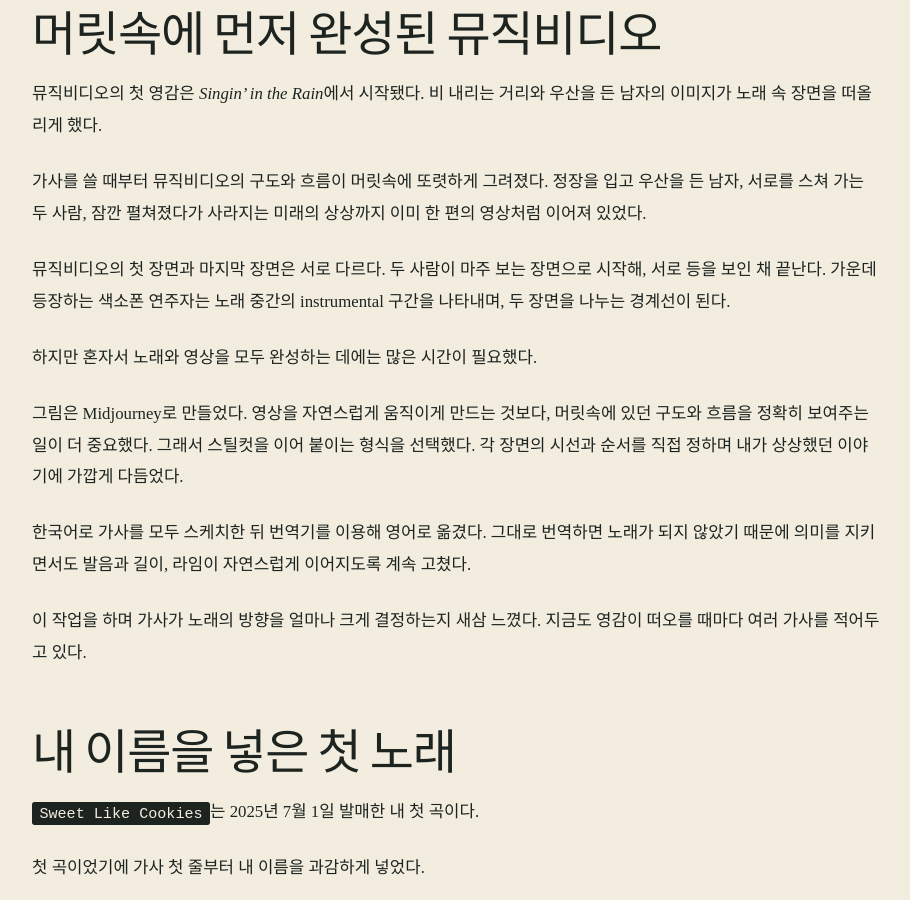
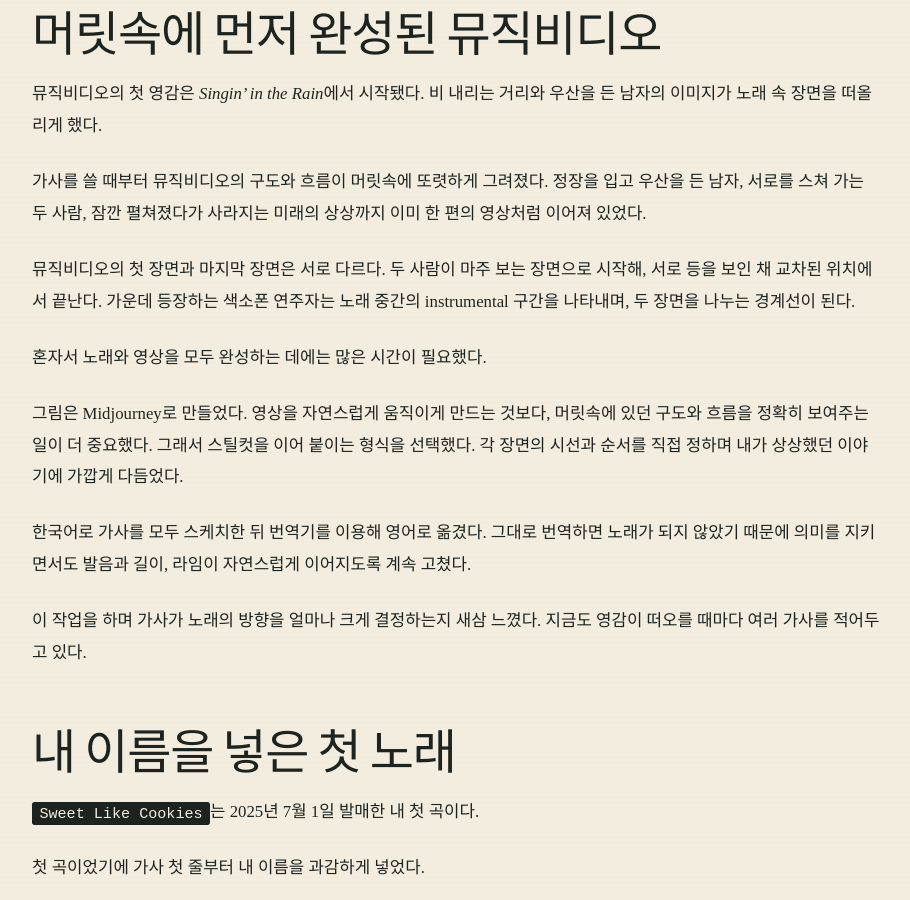
Before and after one commit to babypaunch/babypaunch.github.io, a Jekyll site: the page built from _posts/2026-08-26-sweet-like-cookies.md, in a window 1280 px wide and 900 px high, scrolled down 2424 px. Shown: the whole window, without its empty margins (183-1093 px from the left). Built offline with Jekyll 4.4.1, drawn with Linux system fonts in a browser that asks for light colours; some web fonts are replaced.

Commit message:
fix(blog): 뮤직비디오 장면 표현 수정

```diff
--- a/_posts/2026-08-26-sweet-like-cookies.md
+++ b/_posts/2026-08-26-sweet-like-cookies.md
@@ -65,9 +65,9 @@ tags:
 
 가사를 쓸 때부터 뮤직비디오의 구도와 흐름이 머릿속에 또렷하게 그려졌다. 정장을 입고 우산을 든 남자, 서로를 스쳐 가는 두 사람, 잠깐 펼쳐졌다가 사라지는 미래의 상상까지 이미 한 편의 영상처럼 이어져 있었다.
 
-뮤직비디오의 첫 장면과 마지막 장면은 서로 다르다. 두 사람이 마주 보는 장면으로 시작해, 서로 등을 보인 채 끝난다. 가운데 등장하는 색소폰 연주자는 노래 중간의 instrumental 구간을 나타내며, 두 장면을 나누는 경계선이 된다.
+뮤직비디오의 첫 장면과 마지막 장면은 서로 다르다. 두 사람이 마주 보는 장면으로 시작해, 서로 등을 보인 채 교차된 위치에서 끝난다. 가운데 등장하는 색소폰 연주자는 노래 중간의 instrumental 구간을 나타내며, 두 장면을 나누는 경계선이 된다.
 
-하지만 혼자서 노래와 영상을 모두 완성하는 데에는 많은 시간이 필요했다.
+혼자서 노래와 영상을 모두 완성하는 데에는 많은 시간이 필요했다.
 
 그림은 Midjourney로 만들었다. 영상을 자연스럽게 움직이게 만드는 것보다, 머릿속에 있던 구도와 흐름을 정확히 보여주는 일이 더 중요했다. 그래서 스틸컷을 이어 붙이는 형식을 선택했다. 각 장면의 시선과 순서를 직접 정하며 내가 상상했던 이야기에 가깝게 다듬었다.
 
```
Also changed, not shown: _posts/2026-08-26-sweet-like-cookies-en.md (+1 -1 lines).
